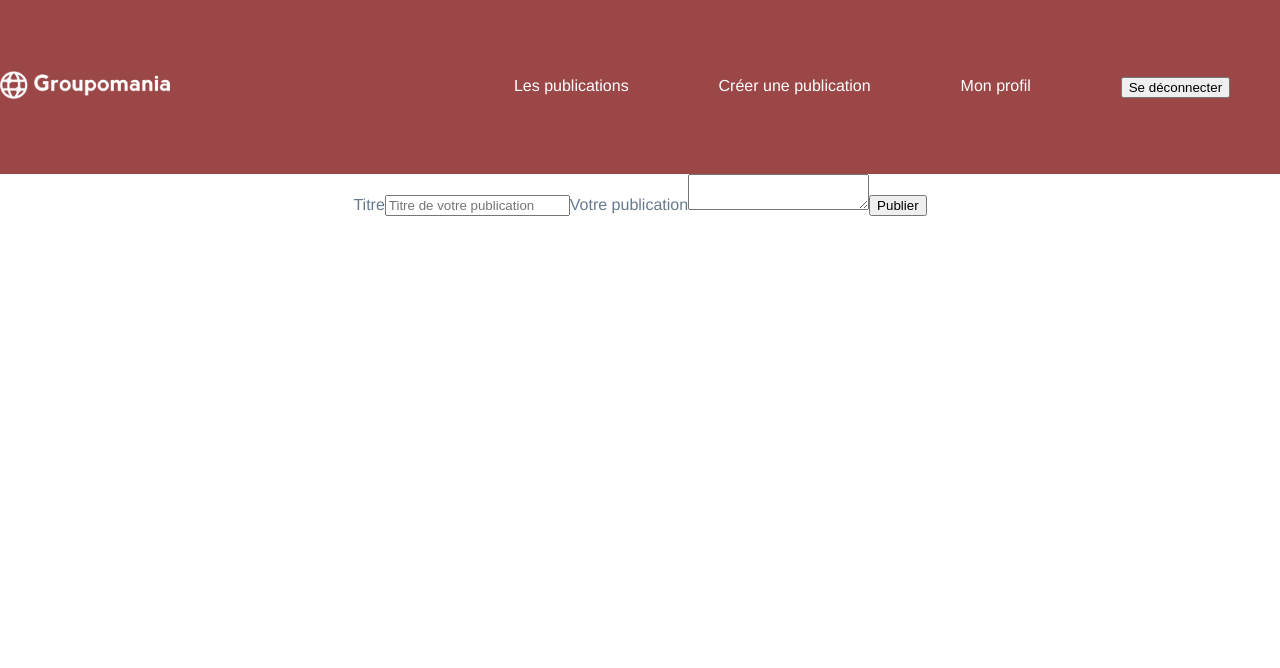
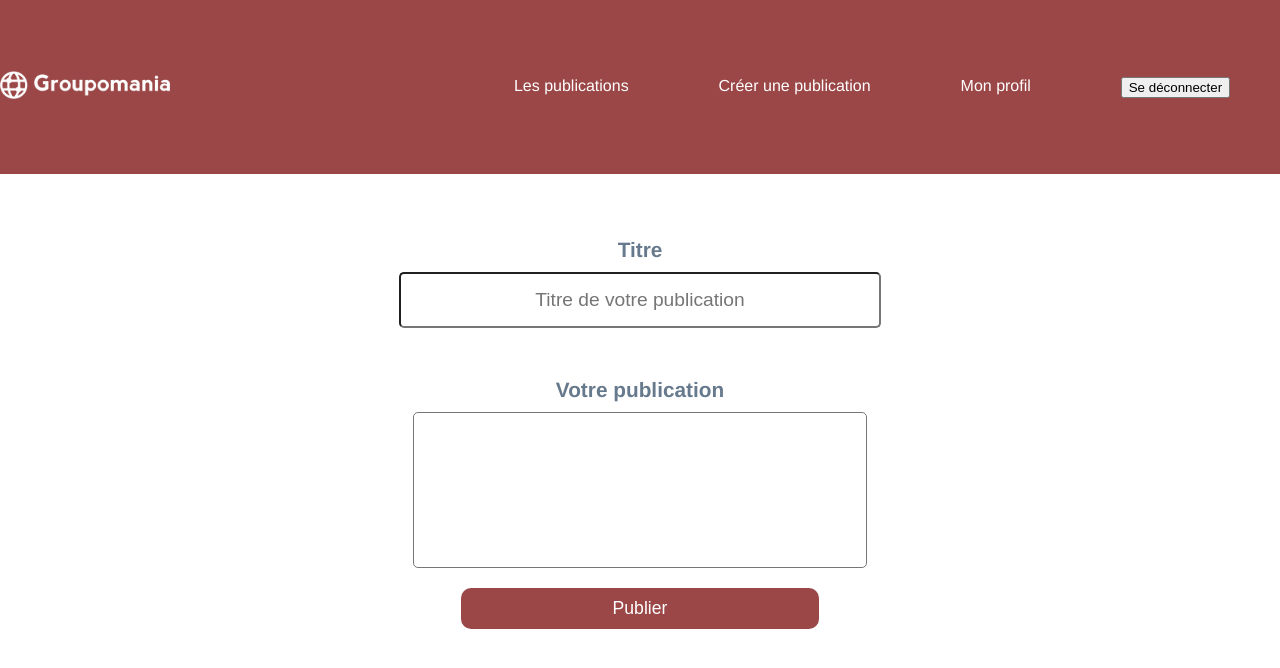
Before and after one commit to Elena-Lou/_7_28062021, a Vue app in the folder frontend/: page /post in a window 1280 px wide. Shown: the top 668 px of the page. Built offline with nearby package versions, Linux system fonts and the light colour scheme; sample sign-in values are in the browser's storage.

Commit message:
amélioration apparence login/signup/newpost

```diff
--- a/frontend/public/index.html
+++ b/frontend/public/index.html
@@ -5,7 +5,6 @@
     <meta name="description" content="Réseau social de l'entreprise Groupomania">
 
     <meta name="viewport" content="width=device-width,initial-scale=1.0">
-    <link rel="icon" href="">
     <title>Groupomania - échangez avec vos collègues</title>
   </head>
   <body>
--- a/frontend/src/views/Login.vue
+++ b/frontend/src/views/Login.vue
@@ -15,10 +15,8 @@
 
         </form>
 
-            <div class="signup__link">
-                <p>Vous n'avez pas encore de compte ?
-                  <router-link to="/signup" id="signup" title="Créer un compte">Inscrivez-vous !</router-link>
-                </p>
+            <div class="login__form__router">
+                <router-link class="login__form__link" to="/signup" id="signup" title="Créer un compte">Vous n'avez pas encore de compte ? Inscrivez-vous !</router-link>
             </div>
     </div>
 
@@ -70,27 +68,38 @@ export default {
     }
 
     &__label {
-      color: rgba(0, 0, 0, .5);
-      margin: 10px;
+      color: #677a8d;
+      margin: 30px auto 10px;
       font-weight: bold;
     }
 
     &__input {
-      font-size: 1.05rem;
-      padding: 10px;
-      margin-bottom: 15px;
+      font-size: 1.1em;
+      padding: 15px;
+      border-radius: 5px;
       text-align: center;
       width: 80%;
       margin: auto;
+
+        @media all and (min-width: 768px) {
+          width: 60%
+        }
+    }
+
+    &__link {
+        color: #677a8d;
+        padding: 50px 10px;
+        font-style: italic;
+        font-size: 1.15em;
       }
   }
 
 
   .btn__login {
-      width: 30%;
+    width: 40%;
     margin: 20px auto;
     padding: 10px;
-      font-size: 1.1rem;
+    font-size: 1.1em;
     color: white;
     background-color: #9b4747;
     border: none;
--- a/frontend/src/views/NewPost.vue
+++ b/frontend/src/views/NewPost.vue
@@ -1,19 +1,17 @@
 <template>
-  <div class="new__post">
+  <div class="post">
 
+        <form class="post__form">
 
-    <div class="new__post__container">
-        <form class="new__post">
+            <label class="post__form__label" for="post_title">Titre</label>
+            <input class="post__form__input" name="post_title" v-model="post_title" id="new__post__title" type="text" placeholder="Titre de votre publication" required>
 
-            <label for="new__post__title">Titre</label>
-            <input name="post_title" v-model="post_title" id="new__post__title" type="text" placeholder="Titre de votre publication" required>
+            <label class="post__form__label" for="post_content">Votre publication</label>
+            <textarea class="post__form__text" name="post_text" v-model="post_text" id="form__post__content"></textarea>
 
-            <label for="new__post__content">Votre publication</label>
-            <textarea name="post_text" v-model="post_text" id="new__post__content"></textarea>
+            <button class="post__form__btn" @click.prevent="createPost" type="submit">Publier</button>
+        </form>
 
-            <button id="new__post__btn" @click.prevent="createPost" type="submit">Publier</button>
-        </form>
-    </div>
   </div>
 
 
@@ -59,3 +57,73 @@ export default {
   }
 }
 </script>
+
+<style lang="scss" scoped>
+
+    .post {
+      box-sizing: border-box;
+      display: flex;
+      flex-direction: column;
+      padding: 5%;
+      width: 80%;
+      margin: auto;
+      height: 300px;
+
+        &__form {
+          display: flex;
+          flex-direction: column;
+          text-align: center;
+
+          &__label {
+            font-weight: bold;
+            font-size: 1.3em;
+            margin-bottom: 10px;
+          }
+
+          &__input {
+            font-size: 1.2rem;
+            padding: 15px;
+            text-align: center;
+            width: 90%;
+            margin: 0 auto 50px auto;
+            border-radius: 5px;
+
+              @media all and (min-width: 768px) {
+                width: 50%
+              }
+          }
+
+          &__text {
+            width: 90%;
+            height: 150px;
+            margin: auto;
+            resize: none;
+            overflow-y: scroll;
+            border-radius: 5px;
+            font-size: 1.2em;
+
+              @media all and (min-width: 768px) {
+                width: 50%
+              }
+          }
+
+          &__btn {
+            width: 40%;
+            margin: 20px auto;
+            padding: 10px;
+            font-size: 1.1em;
+            color: white;
+            background-color: #9b4747;
+            border: none;
+            border-radius: 10px;
+            transition-duration: 0.25s;
+            cursor: pointer;
+
+            &:hover {
+              transform: scale(1.05);
+            }
+          }
+        }
+    }
+
+</style>
--- a/frontend/src/views/Signup.vue
+++ b/frontend/src/views/Signup.vue
@@ -12,14 +12,16 @@
       <label class="signup__form__label" for="password">Votre mot de passe :</label>
       <input class="signup__form__input" name="password" v-model="password" id="password" type="text" placeholder="Mot de passe" required/>
 
-            <button class="btn__signup" type="submit" @click.prevent="signup()">S'inscrire</button>
+        <button class="signup__form__btn" type="submit" @click.prevent="signup()">S'inscrire</button>
 
-            <div class="btn-signup-page">
-            <router-link to="/login" class="connexion btn btn-secondary mx-5" title="Se connecter">Vous avez déjà un compte ? Connectez-vous !</router-link>
+    </form>
+
+      <div class="signup__form__router">
+        <router-link to="/login" class="signup__form__link" title="Se connecter">Vous avez déjà un compte ? Connectez-vous !</router-link>
       </div>
 
-        </form>
   </div>
+
 </template>
 
 <script>
@@ -65,7 +67,11 @@ export default {
 
 <style lang="scss" scoped>
 
-  .signup__form {
+  .signup {
+    width: 100%;
+    height: auto;
+
+    &__form {
       width: 100%;
       margin: auto;
       display: flex;
@@ -75,27 +81,28 @@ export default {
       }
 
       &__label {
-      color: rgba(0, 0, 0, .5);
-      margin: 10px;
+        margin: 30px auto 10px;
         font-weight: bold;
       }
 
       &__input {
-      font-size: 1.05rem;
-      padding: 10px;
-      margin-bottom: 15px;
+        font-size: 1.1em;
+        padding: 15px;
         text-align: center;
         width: 80%;
         margin: auto;
+        border-radius: 5px;
+
+          @media all and (min-width: 768px) {
+            width: 60%
           }
       }
 
-
-  .btn__signup {
+      &__btn {
         width: 30%;
         margin: 20px auto;
-      padding: 10px;
-      font-size: 1.1rem;
+        padding: 20px;
+        font-size: 1.1em;
         color: white;
         background-color: #9b4747;
         border: none;
@@ -108,4 +115,15 @@ export default {
         }
       }
 
+      &__link {
+        color: #677a8d;
+        padding: 50px 10px;
+        font-style: italic;
+        font-size: 1.15em;
+      }
+    }
+
+  }
+
+
 </style>
```
Lines whose indentation alone changed are shown as unchanged.
